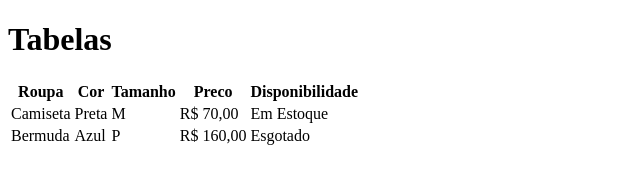
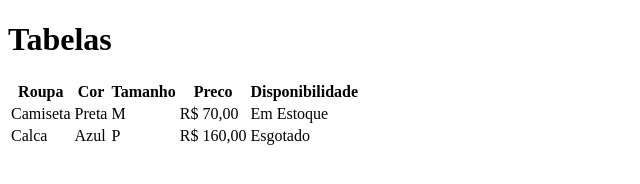
Before and after one commit to Sixxh/aula-tabela, a plain HTML site: page index.html in a window 1280 px wide. Shown: the full height of the page, 0-640 px from the left. Drawn offline with Linux system fonts and the light colour scheme.

Commit message:
trocado de bermuda para calca

```diff
--- a/index.html
+++ b/index.html
@@ -24,7 +24,7 @@
             <td>Em Estoque</td>
         </tr>
         <tr>
-            <td>Bermuda</td>
+            <td>Calca</td>
             <td>Azul</td>
             <td>P</td>
             <td>R$ 160,00</td>
```
